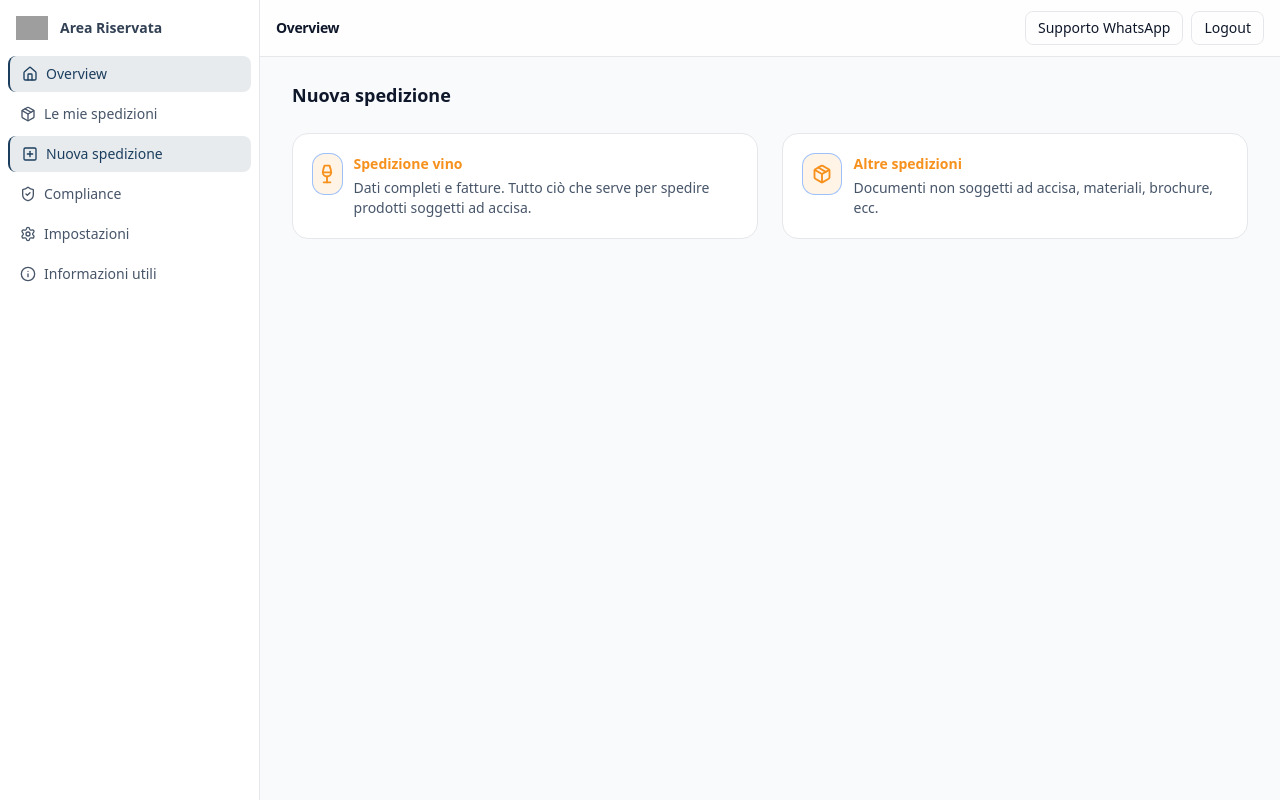
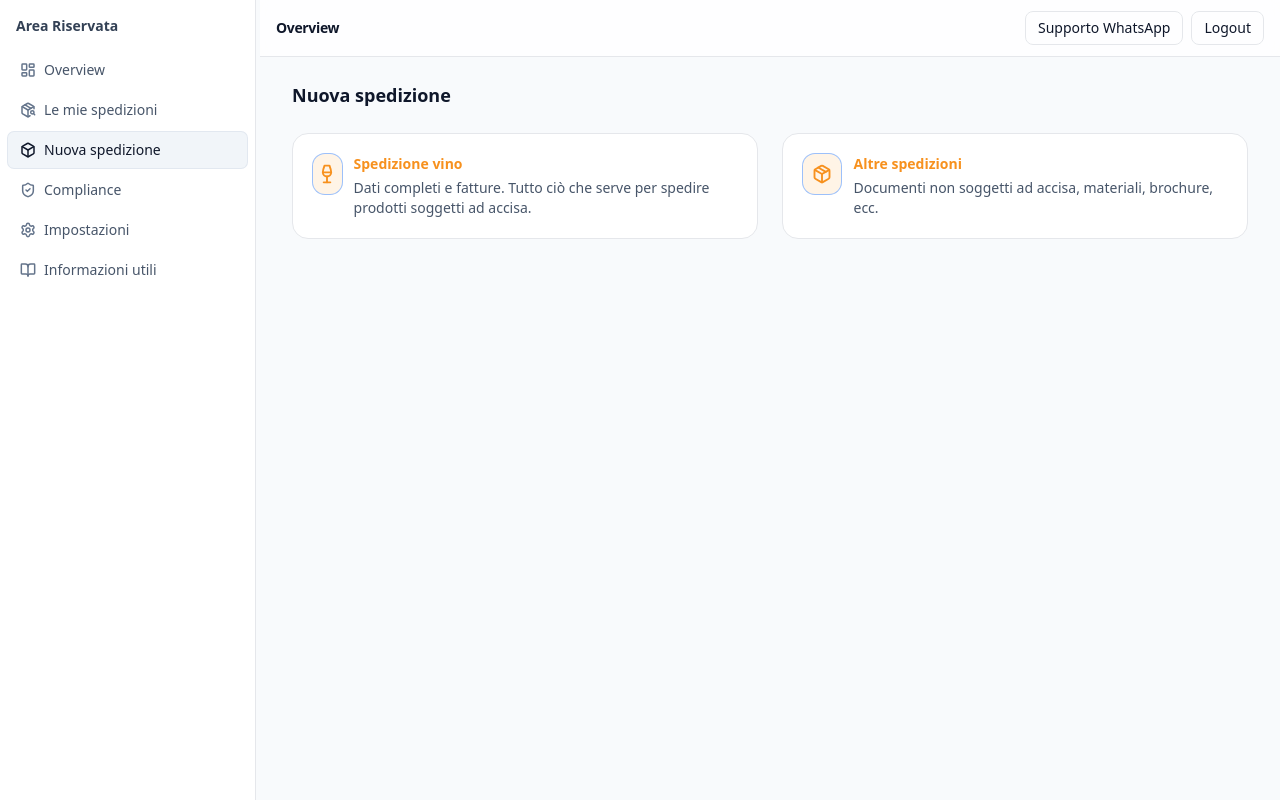
Before and after one commit to SPST-WINE/spst-dashboard, a Next.js app: page /dashboard/nuova in a window 1280 px wide. Built offline with nearby package versions, Linux system fonts and the light colour scheme; grey boxes are pictures that could not be loaded.

Commit message:
Update AppSidebar.tsx

```diff
--- a/components/AppSidebar.tsx
+++ b/components/AppSidebar.tsx
@@ -1,53 +1,118 @@
 'use client';
+
 import Link from 'next/link';
 import { usePathname } from 'next/navigation';
-import { Package, PlusSquare, ShieldCheck, Settings, Info, Home } from 'lucide-react';
+import type { ElementType } from 'react';
+import {
+  LayoutDashboard,
+  PackageSearch,
+  Box,
+  ShieldCheck,
+  Settings,
+  BookOpen,
+} from 'lucide-react';
 
-const nav = [
-  { label: 'Overview', icon: Home, href: '/dashboard' },
-  { label: 'Le mie spedizioni', icon: Package, href: '/dashboard/spedizioni' },
-  { label: 'Nuova spedizione', icon: PlusSquare, href: '/dashboard/nuova' },
-  { label: 'Compliance', icon: ShieldCheck, href: '/dashboard/compliance' },
-  { label: 'Impostazioni', icon: Settings, href: '/dashboard/impostazioni' },
-  { label: 'Informazioni utili', icon: Info, href: '/dashboard/informazioniutili' },
+// --- util: classnames senza dipendenze
+function cn(...parts: Array<string | false | null | undefined>) {
+  return parts.filter(Boolean).join(' ');
+}
+
+type NavItem = {
+  label: string;
+  href: string;
+  icon: ElementType;
+  activeWhen?: (path: string) => boolean;
+};
+
+// Modifica gli href se i tuoi path sono diversi
+const NAV_ITEMS: NavItem[] = [
+  {
+    label: 'Overview',
+    href: '/dashboard',
+    icon: LayoutDashboard,
+    activeWhen: (p) => p === '/dashboard', // evita che /dashboard/nuova evidenzi Overview
+  },
+  {
+    label: 'Le mie spedizioni',
+    href: '/dashboard/spedizioni',
+    icon: PackageSearch,
+    activeWhen: (p) => p.startsWith('/dashboard/spedizioni'),
+  },
+  {
+    label: 'Nuova spedizione',
+    href: '/dashboard/nuova',
+    icon: Box,
+    activeWhen: (p) => p.startsWith('/dashboard/nuova'), // include /nuova/vino e /nuova/altro
+  },
+  {
+    label: 'Compliance',
+    href: '/dashboard/compliance',
+    icon: ShieldCheck,
+    activeWhen: (p) => p.startsWith('/dashboard/compliance'),
+  },
+  {
+    label: 'Impostazioni',
+    href: '/dashboard/impostazioni',
+    icon: Settings,
+    activeWhen: (p) => p.startsWith('/dashboard/impostazioni'),
+  },
+  {
+    label: 'Informazioni utili',
+    href: '/dashboard/informazioni-utili',
+    icon: BookOpen,
+    activeWhen: (p) => p.startsWith('/dashboard/informazioni-utili'),
+  },
 ];
 
-export default function AppSidebar() {
+export default function Sidebar() {
   const pathname = usePathname();
 
-  const isActive = (href: string) =>
-    pathname === href || pathname.startsWith(href + '/');
-
   return (
-    <aside className="border-r bg-white">
-      <div className="flex items-center gap-3 px-4 py-4">
-        {/* logo + label */}
-        <img
-          src="https://cdn.prod.website-files.com/6800cc3b5f399f3e2b7f2ffa/68079e968300482f70a36a4a_output-onlinepngtools%20(1).png"
-          alt="SPST"
-          className="h-6 w-auto"
-        />
-        <span className="text-sm font-semibold text-slate-700"> Area Riservata</span>
+    <aside
+      className={cn(
+        // colonna sempre visibile
+        'sticky top-0 h-screen w-64 shrink-0',
+        // stile fondo/contorno coerente con app
+        'border-r bg-white',
+        // gestione scroll interno se l’elenco fosse lungo
+        'overflow-y-auto'
+      )}
+    >
+      {/* Header piccolo della sidebar (logo/titolo se vuoi) */}
+      <div className="px-4 py-4">
+        <div className="flex items-center gap-2">
+          {/* Se hai un logo, mettilo qui */}
+          <span className="text-sm font-semibold text-slate-700">Area Riservata</span>
+        </div>
       </div>
 
+      {/* Navigazione */}
       <nav className="px-2 pb-6">
         <ul className="space-y-1">
-          {nav.map((item) => {
-            const Icon = item.icon;
-            const active = isActive(item.href);
+          {NAV_ITEMS.map(({ label, href, icon: Icon, activeWhen }) => {
+            const active = activeWhen ? activeWhen(pathname) : pathname === href;
+
             return (
-              <li key={item.href}>
+              <li key={href}>
                 <Link
-                  href={item.href}
-                  className={[
-                    'flex items-center gap-2 rounded-lg px-3 py-2 text-sm transition',
+                  href={href}
+                  aria-current={active ? 'page' : undefined}
+                  className={cn(
+                    'group flex items-center gap-2 rounded-md px-3 py-2 text-sm',
+                    'transition-colors',
                     active
-                      ? 'bg-spst-blue/10 text-spst-blue font-medium border-l-2 border-spst-blue'
-                      : 'text-slate-600 hover:bg-slate-100',
-                  ].join(' ')}
+                      ? 'bg-slate-100 text-slate-900 ring-1 ring-slate-200'
+                      : 'text-slate-600 hover:bg-slate-50 hover:text-slate-900'
+                  )}
                 >
-                  <Icon className="h-4 w-4" />
-                  <span>{item.label}</span>
+                  <Icon
+                    className={cn(
+                      'h-4 w-4',
+                      active ? 'text-slate-900' : 'text-slate-500 group-hover:text-slate-900'
+                    )}
+                    strokeWidth={2.25}
+                  />
+                  <span className="truncate">{label}</span>
                 </Link>
               </li>
             );
```
